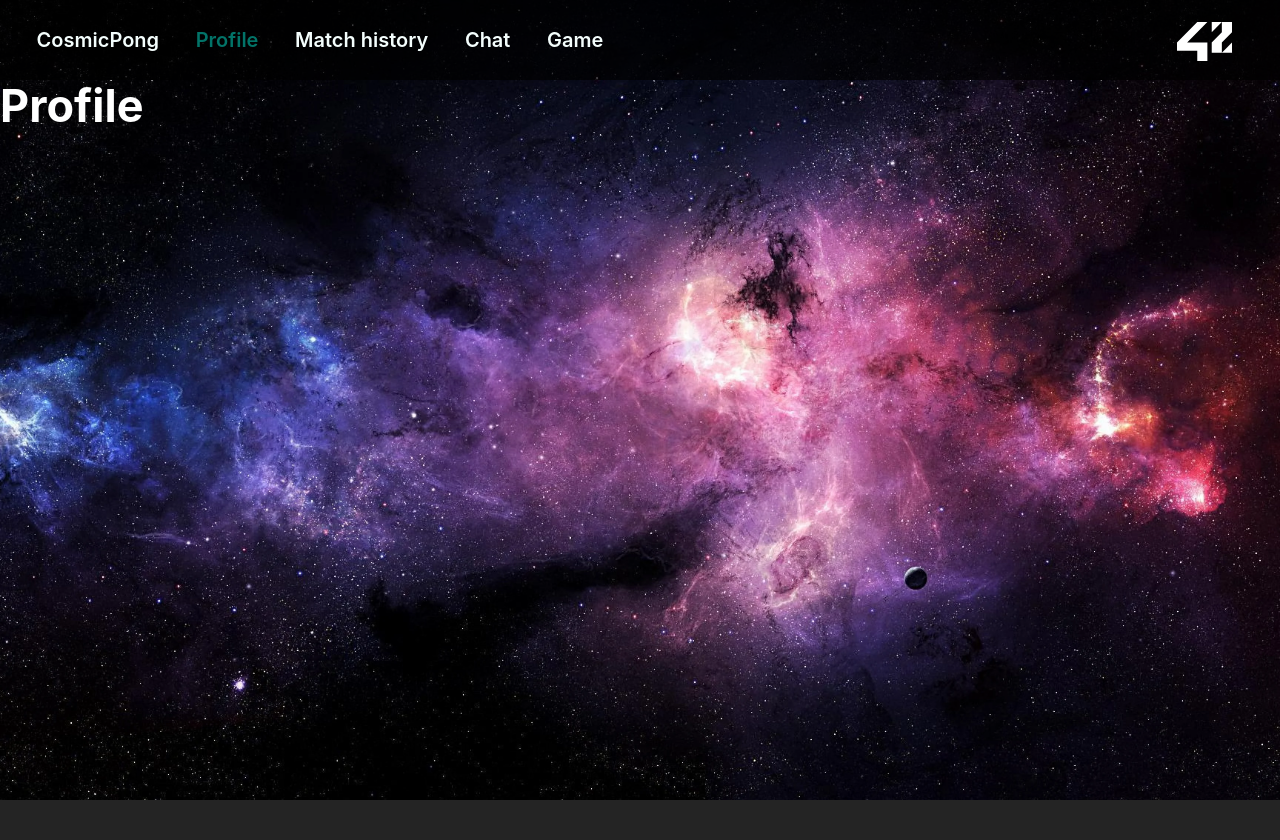
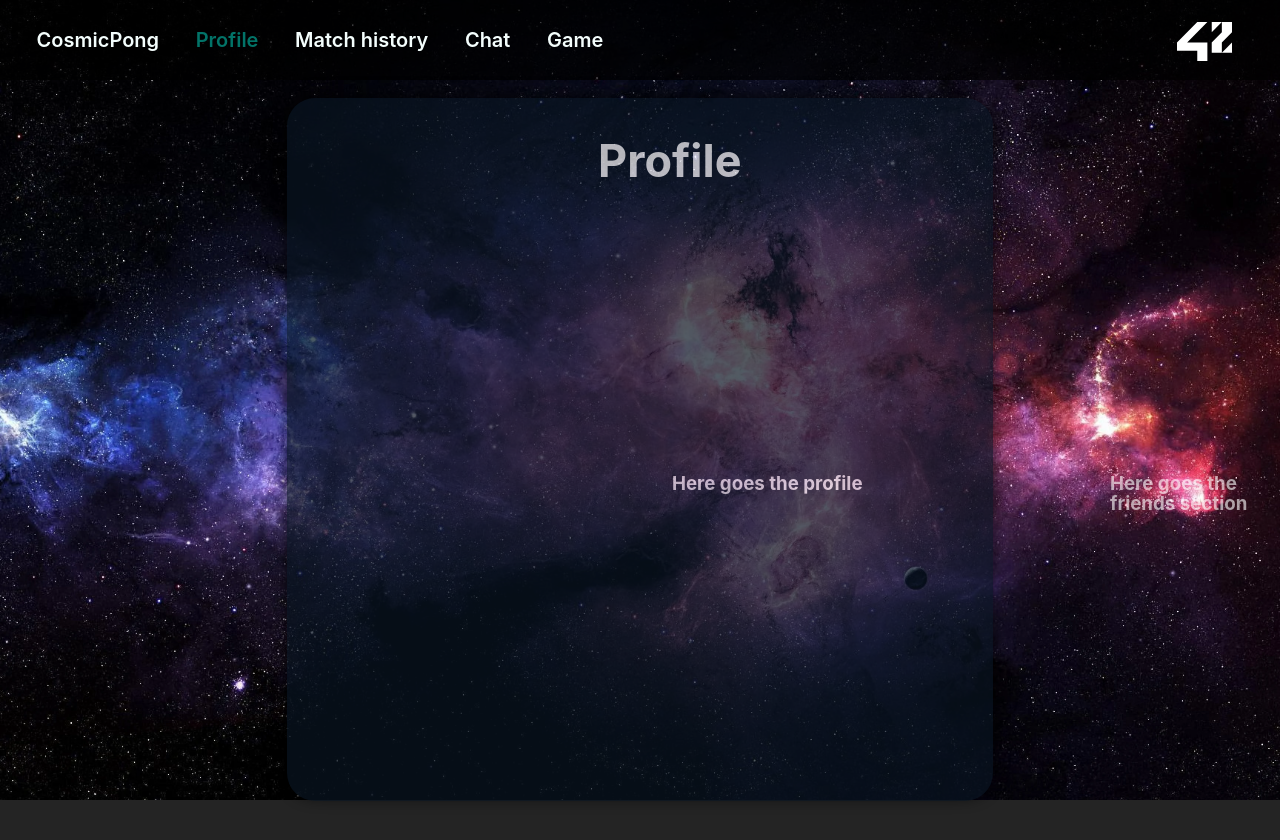
Before and after one commit to eprei/42_ft_transcendence, a React (Vite) app in the folder frontend/: page /profile in a window 1280 px wide. Shown: the top 840 px of the page. Before the commit the page ends 800 px from the top, so only its background shows below. Built offline with nearby package versions, Linux system fonts and the light colour scheme.

Commit message:
start of page profile
(incomplete) attempt to integrate the CSS code coming from figma

```diff
--- /dev/null
+++ b/frontend/src/components/profile/MainProfile.module.css
@@ -0,0 +1,73 @@
+.title {
+  position: absolute;
+  width: 104px;
+  height: 32px;
+  left: calc(50% - 104px/2 + 10px);
+  top: 47px;
+
+  font-family: 'Inter';
+  font-style: normal;
+  font-weight: 800;
+  font-size: 32px;
+  line-height: 32px;
+
+  /* identical to box height, or 100% */
+  text-align: center;
+
+  /* #fff */
+  color:var(--color-white);
+}
+
+.p {
+    color: var(--color-white);
+    text-align: left;
+    margin-bottom: 3rem;
+}
+
+.boxBackground {
+  box-sizing: border-box;
+
+  position: absolute;
+  width: 706px;
+  height: 703px;
+  left: calc(50% - 706px/2 + 11px);
+  top: calc(50% - 703px/2);
+
+  /* dark/BG */
+  background: #091522;
+  opacity: 0.7;
+  box-shadow: 0px -4px 16px #000000;
+  border-radius: 28px;
+}
+
+.leftSide {
+  position: absolute;
+  width: 335px;
+  height: 430px;
+  left: 385px;
+  top: 376px;
+}
+
+.friendList{
+  position: absolute;
+  width: 144px;
+  height: 377.35px;
+  left: 823px;
+  top: 375.52px;
+}
+
+.container {
+  display: grid;
+  grid-template-columns: 1fr 1fr; /* Dos columnas de igual tamaño */
+  /* Puedes ajustar el tamaño de las columnas según tus necesidades */
+  position: absolute;
+  width: 784px;
+  height: 703px;
+  left: calc(50% - 784px/2 - 11px);
+  top: calc(50% - 703px/2 + 49.5px);
+}
+
+.column{
+  float: left;
+  width: 50%; /* Ancho del 50% para cada columna */
+}
--- /dev/null
+++ b/frontend/src/components/profile/MainProfile.tsx
@@ -0,0 +1,23 @@
+import styles from './MainProfile.module.css'
+
+const MainProfile = () => {
+    return (
+        <div className={styles.container}>
+            <div className={styles.boxBackground}>
+                <div className={styles.title}>
+                    <h1>Profile</h1>
+                </div>
+                    <div>
+                        <div className={styles.leftSide}>
+                            <h3>Here goes the profile</h3>
+                        </div>
+                        <div className={styles.friendList}>
+                            <h3>Here goes the friends section</h3>
+                        </div>
+                </div>
+            </div>
+        </div>
+    )
+}
+
+export default MainProfile
--- a/frontend/src/pages/Profile.tsx
+++ b/frontend/src/pages/Profile.tsx
@@ -1,10 +1,11 @@
 import Navbar from '../components/navigation/Navbar'
+import MainProfile from '../components/profile/MainProfile'
 
 const Profile = () => {
     return (
         <>
             <Navbar></Navbar>
-            <h1>Profile</h1>
+            <MainProfile></MainProfile>
         </>
     )
 }
```
